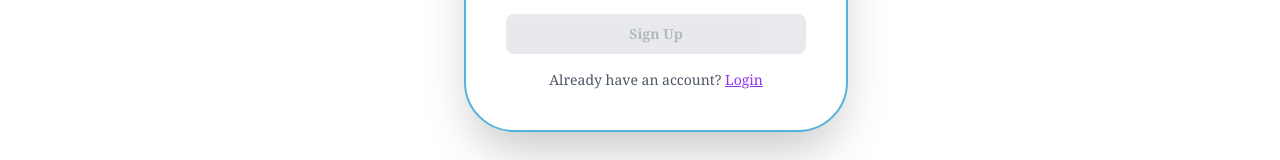
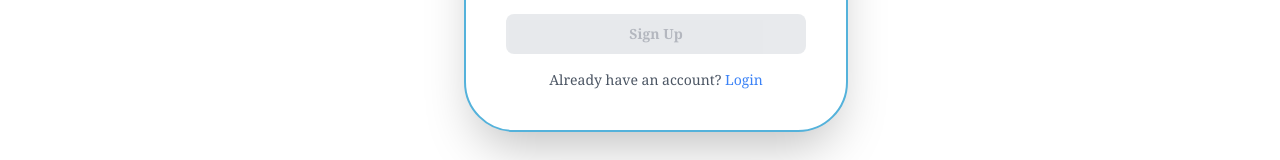
Before and after one commit to raj1234567890000/jonportalclient, a React (Vite) app: page /singup in a window 1280 px wide. Shown: the part 743-903 px from the top of the page. Built offline with nearby package versions, Linux system fonts and the light colour scheme.

Commit message:
login color

```diff
--- a/src/Auth/Singup.jsx
+++ b/src/Auth/Singup.jsx
@@ -261,7 +261,7 @@ const Signup = () => {
                 animate={{ opacity: 1, y: 0 }}
                 transition={{ duration: 0.5 }}
               >
-                Already have an account? <Link to="/login" className="text-purple-600 underline">Login</Link>
+                Already have an account? <Link to="/login" className="text-blue-500 hover:underline">Login</Link>
               </motion.span>
             </motion.form>
           </div>
```
